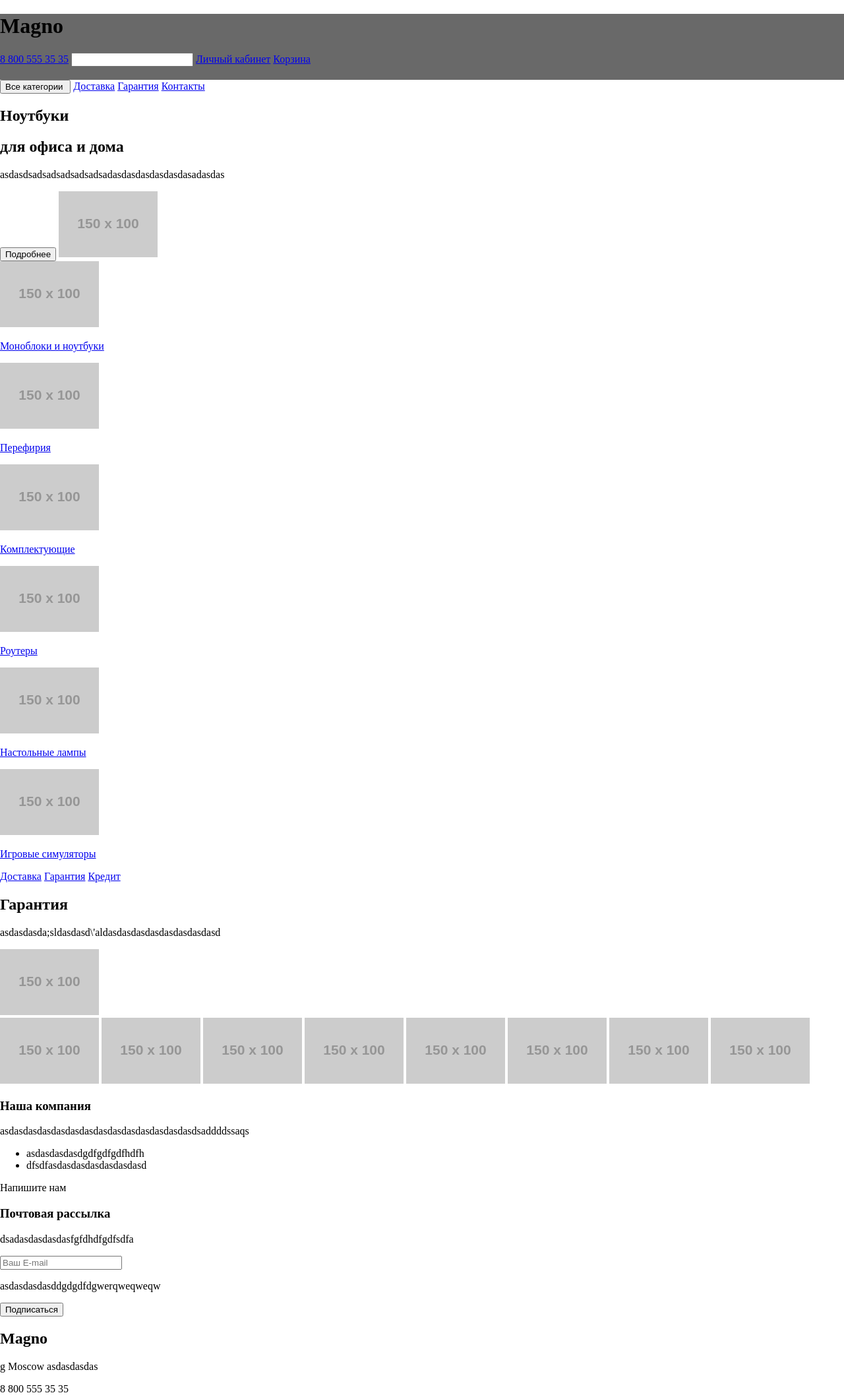
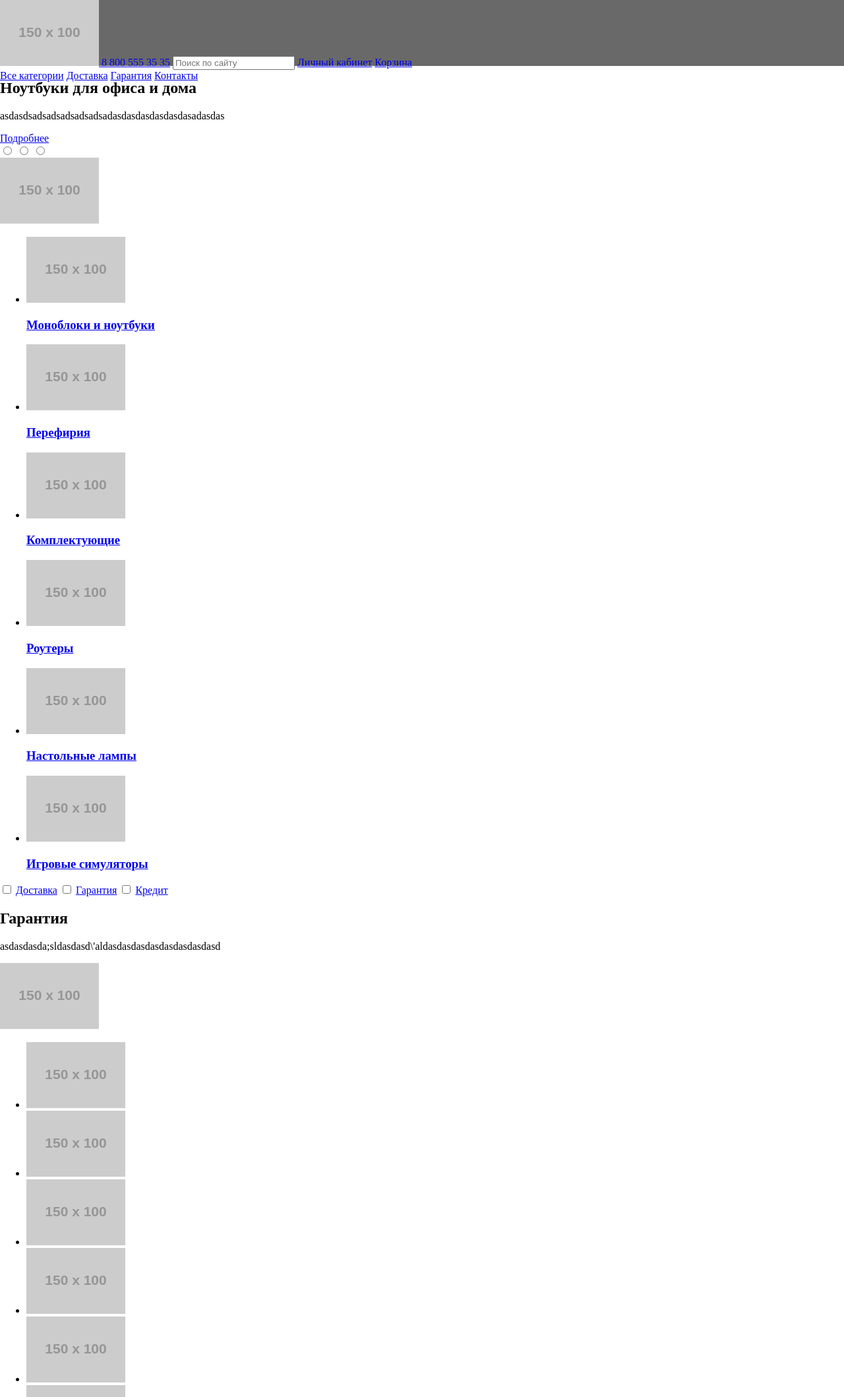
Before and after one commit to dopeUp/Web, a plain HTML site: page index.html in a window 1280 px wide. Shown: the top 2118 px of the page at 66% size. Drawn offline with Linux system fonts and the light colour scheme; placeholder pictures from the web are drawn by us.

Commit message:
4 chast`

```diff
--- a/index.html
+++ b/index.html
@@ -4,139 +4,218 @@
     <meta charset="UTF-8">
     <link rel="stylesheet" type="text/css" href="style.css">
     <title>Magno</title>
-    <header>
-        <h1>Magno</h1>
-        <nav class="mainNavigation">
-            <a href="#">8 800 555 35 35</a>
-            <input type="search">
-            <a href="#">Личный кабинет</a>
-            <a href="#">Корзина</a>
-        </nav>
-    </header>
 </head>
 
 <body>
-    <nav class="mainMenu">
-        <input type="button" value="Все категории ">
+    <header>
+        <nav class="mainNavigation">
+            <div class="customMenu">
+                <a href="#">
+                    <img src="http://placehold.it/150x100"><!--Заголовок -->
+                </a>
+                <a href="#">8 800 555 35 35</a>
+                <input type="search" placeholder="Поиск по сайту">
+                <a href="#">Личный кабинет</a>
+                <a href="#">Корзина</a>
+            </div>
+            <div class="mainMenu">
+                <a href="#">Все категории</a>
                 <a href="#">Доставка</a>
                 <a href="#">Гарантия</a>
                 <a href="#">Контакты</a>
+            </div>
         </nav>
+    </header>
 
-    <section class="backgroundLaptops">
+
     <section class="laptops">
-            <h2>Ноутбуки</h2>
-            <h2>для офиса и дома</h2>
+        <div class="informationAboutLaptops">
+            <h2>Ноутбуки для офиса и дома</h2>
             <p>asdasdsadsadsadsadsadsadasdasdasdasdasdasadasdas</p>
-            <input type="button" value="Подробнее">
+            <a href="#">Подробнее</a>
+            <div class="sliderLaptops">
+                <label for="btn1"></label>
+                <input type="radio"id="btn1">
+                <label for="btn2"></label>
+                <input type="radio" id="btn2">
+                <label for="btn3"></label>
+                <input type="radio" id="btn3">
+            </div>
+        </div>
+        <div class="pictureOfLaptop">
             <img src="http://placehold.it/150x100">
-        </section>
+        </div>
     </section>
 
-    <nav class="range">
+    <selection class="range">
+        <ul>
+            <li>
                 <a href="#">
                     <img src="http://placehold.it/150x100">
-            <p>Моноблоки и ноутбуки</p>
+                    <h3>Моноблоки и ноутбуки</h3>
                 </a>
+            </li>
+            <li>
                 <a href="#">
                     <img src="http://placehold.it/150x100">
-            <p>Перефирия</p>
+                    <h3>Перефирия</h3>
                 </a>
+            </li>
+            <li>
                 <a href="#">
                     <img src="http://placehold.it/150x100">
-            <p>Комплектующие</p>
+                    <h3>Комплектующие</h3>
                 </a>
+            </li>
+            <li>
                 <a href="#">
                     <img src="http://placehold.it/150x100">
-            <p>Роутеры</p>
+                    <h3>Роутеры</h3>
                 </a>
+            </li>
+            <li>
                 <a href="#">
                     <img src="http://placehold.it/150x100">
-            <p>Настольные лампы</p>
+                    <h3>Настольные лампы</h3>
                 </a>
+            </li>
+            <li>
                 <a href="#">
                     <img src="http://placehold.it/150x100">
-            <p>Игровые симуляторы</p>
+                    <h3>Игровые симуляторы</h3>
                 </a>
-    </nav>
+            </li>
+        </ul>
+    </selection>
 
     <section class="guarantee">
-        <nav>
+        <div class="SliderGuarantee">
+            <input type="checkbox" id="check1">
+            <label for="check1">
                 <a href="#">Доставка</a>
+            </label>
+
+            <input type="checkbox" id="check2">
+            <label for="check2">
                 <a href="#">Гарантия</a>
+            </label>
+
+            <input type="checkbox" id="check3">
+            <label for="check3">
                 <a href="#">Кредит</a>
-        </nav>
-        <sectuon>
-            <h1>Гарантия</h1>
+            </label>
+        </div>
+        <div class="infoGuarantee">
+            <h2>Гарантия</h2>
             <p>asdasdasda;sldasdasd\'aldasdasdasdasdasdasdasdasd</p>
-        </sectuon>
-        <section>
             <img src="http://placehold.it/150x100">
-        </section>
+        </div>
     </section>
 
-    <section class="about companie">
-        <section class="partners">
+    <section class="aboutСompanie">
+        <div class="partners">
+            <ul>
+                <li>
+                    <a href="#">
                         <img src="http://placehold.it/150x100">
+                    </a>
+                </li>
+                <li>
+                    <a href="#">
                         <img src="http://placehold.it/150x100">
+                    </a>
+                </li>
+                <li>
+                    <a href="#">
                         <img src="http://placehold.it/150x100">
+                    </a>
+                </li>
+                <li>
+                    <a href="#">
                         <img src="http://placehold.it/150x100">
+                    </a>
+                </li>
+                <li>
+                    <a href="#">
                         <img src="http://placehold.it/150x100">
+                    </a>
+                </li>
+                <li>
+                    <a href="#">
                         <img src="http://placehold.it/150x100">
+                    </a>
+                </li>
+                <li>
+                    <a href="#">
                         <img src="http://placehold.it/150x100">
+                    </a>
+                </li>
+                <li>
+                    <a href="#">
                         <img src="http://placehold.it/150x100">
-        </section>
-        <section class="our company">
-            <h1>Наша компания</h1>
+                    </a>
+                </li>
+            </ul>
+        </div>
+        <div class="ourСompany">
+            <h2>Наша компания</h2>
             <p>asdasdasdasdasdasdasdasdasdasdasdasdasdasdsaddddssaqs</p>
             <ul>
                 <li>asdasdasdasdgdfgdfgdfhdfh</li>
                 <li>dfsdfasdasdasdasdasdasdasd</li>
             </ul>
-            <p>Напишите нам</p>
-        </section>
-        <section class="mail">
-            <h1>Почтовая рассылка</h1>
+            <a href="#">Напишите нам</a>
+        </div>
+        <div class="mail">
+            <h2>Почтовая рассылка</h2>
             <p>dsadasdasdasdasfgfdhdfgdfsdfa</p>
             <input type="email" placeholder="Ваш E-mail">
             <p>asdasdasdasddgdgdfdgwerqweqweqw</p>
-            <input type="button" value="Подписаться">
-        </section>
+            <a href="#">Подписаться</a>
+        </div>
     </section>
 
     <footer class="basement">
-        <section class="basementHeader">
-            <h1>Magno</h1>
-        </section>
-        <section class="contacts">
+        <div class="contacts">
+            <a href="#">
+                <img src="http://placehold.it/150x100"><!--Заголовок -->
+            </a>
             <p>g Moscow asdasdasdas</p>
             <p>8 800 555 35 35</p>
-        </section>
-        <nav class="PersonalArea">
             <a href="#">Личный кабинет</a>
             <a href="#">Корзина</a>
-        </nav>
-        <section class="map">
+        </div>
+        <div class="map">
             <a href="#">Доставка</a>
             <a href="#">Гарантия</a>
             <a href="#">Доставка</a>
             <iframe src="https://www.google.com/maps/embed?pb=!1m14!1m12!1m3!1d1951.2618135990913!2d37.65651154034303!3d55.59512816769371!2m3!1f0!2f0!3f0!3m2!1i1024!2i768!4f13.1!5e0!3m2!1sru!2sru!4v1505039898358" width="500" height="350" frameborder="0" style="border:0" allowfullscreen></iframe>
-        </section>
-        <nav class="socialNetwork">
+        </div>
+        <div class="socialNetwork">
             <p>asdasdasdasdasdasdasdas</p>
+            <ul>
+                <li>
                     <a href="#">
                         <img src="http://placehold.it/150x100">
                     </a>
+                </li>
+                <li>
                     <a href="#">
                         <img src="http://placehold.it/150x100">
                     </a>
+                </li>
+                <li>
                     <a href="#">
                         <img src="http://placehold.it/150x100">
                     </a>
+                </li>
+                <li>
                     <a href="#">
                         <img src="http://placehold.it/150x100">
                     </a>
-        </nav>
+                </li>
+            </ul>
+        </div>
     </footer>
 </body>
 </html>
```
Also changed, not shown: catalog.html (+1 -1 lines). Lines whose indentation alone changed are shown as unchanged.
